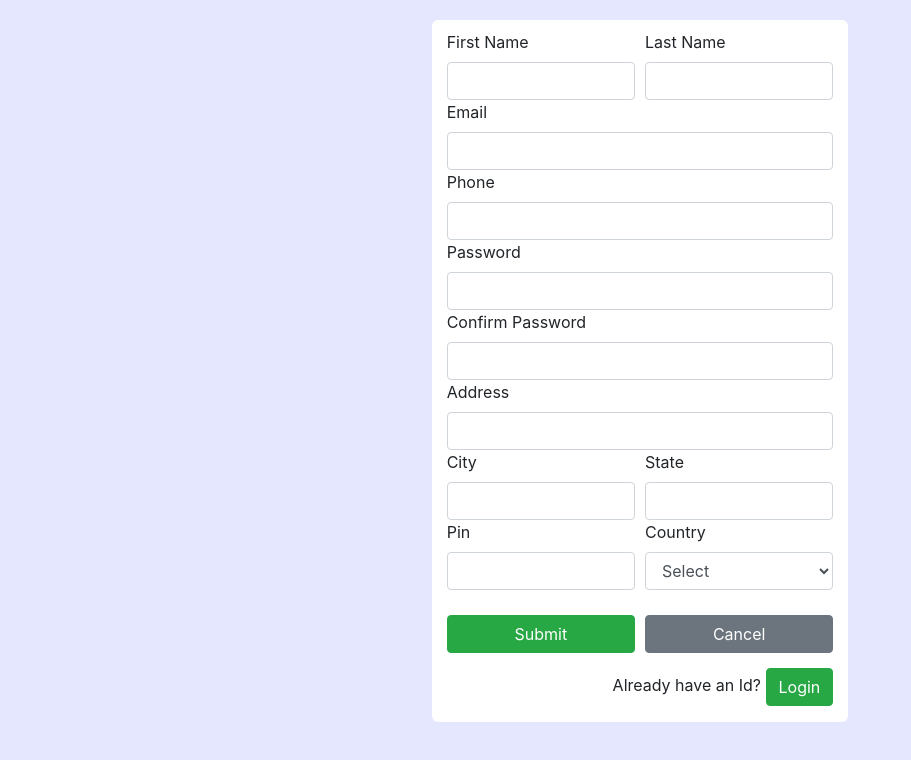
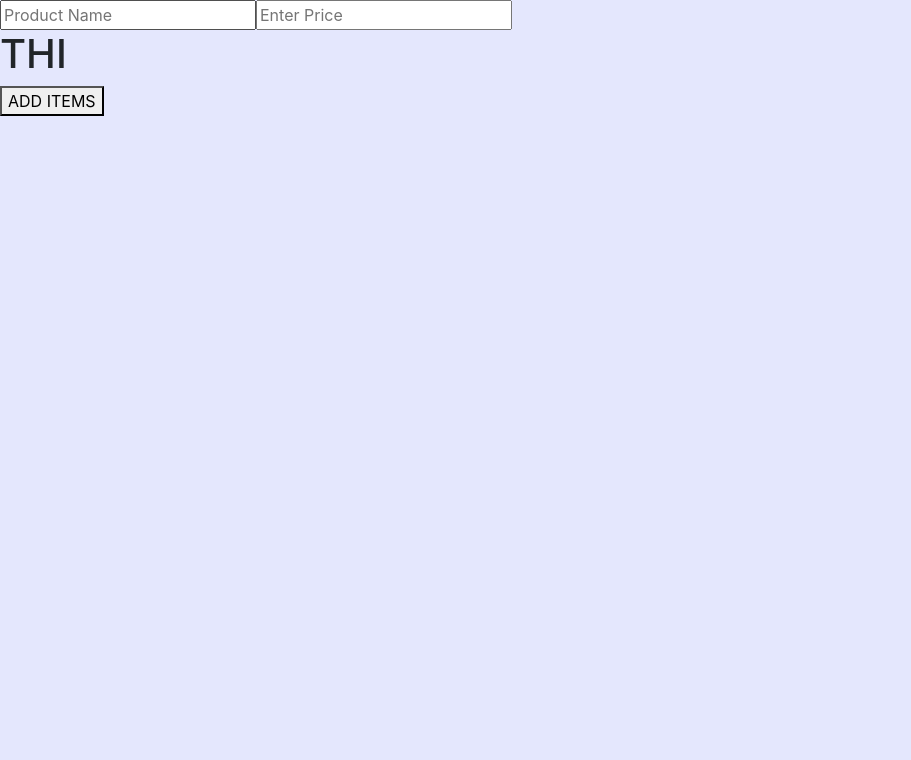
Before and after one commit to sameerpathania1/auth-app-p, a React app: page /signup in a window 1280 px wide. Shown: the top 760 px of the page, without its empty margins (0-911 px from the left). Built offline with nearby package versions, Linux system fonts and the light colour scheme.

Commit message:
added products

```diff
--- a/package.json
+++ b/package.json
@@ -52,6 +52,7 @@
     "react-dom": "^16.8.6",
     "react-redux": "^7.0.2",
     "react-router-dom": "^5.0.0",
+    "react-sidebar": "^3.0.2",
     "react-toastify": "^5.1.0",
     "redux": "^4.0.1",
     "redux-thunk": "^2.3.0",
--- a/src/App.js
+++ b/src/App.js
@@ -1,7 +1,7 @@
 import React from "react";
 import Login from "./component/Login";
 import "./App.css"
-
+import Products from "./component/Products"
 import {
   BrowserRouter as Router,
   Route,
@@ -37,7 +37,7 @@ class App extends React.Component {
           <Switch>
             <PrivateRoute exact path="/" component={Homepage} />
             <PublicRoute path="/login" component={Login} />
-            <PublicRoute path="/signup" component={Signup} />
+            <PublicRoute path="/signup" component={Products} />
           </Switch>
         </Router>
       </div>
--- a/src/apis/auth.js
+++ b/src/apis/auth.js
@@ -7,3 +7,7 @@ export function loginApi(data) {
 export function signupApi(data) {
   return apiPost("/users/signup", data);
 }
+export function productsApi(data) {
+  console.log(data, "data in api")
+  return apiPost("/products", data)
+}
--- a/src/apis/getUser.js
+++ b/src/apis/getUser.js
@@ -3,3 +3,6 @@ import { apiGet } from "../utils";
 export function getUserApi(header) {
   return apiGet("/users", header);
 }
+export function getProductApi(header) {
+  return apiGet("/products", header)
+}
--- a/src/assets/styles/main.scss
+++ b/src/assets/styles/main.scss
@@ -25,3 +25,37 @@ p.error {
     left: 0;
     background-color: hsla(0, 0%, 0%, 0.28);
 }
+.sidenav {
+  height: 100%;
+  width: 200px;
+  position: fixed;
+  z-index: 1;
+  top: 0;
+  left: 0;
+  background-color: #111;
+  overflow-x: hidden;
+  padding-top: 20px;
+}
+
+.sidenav a {
+  padding: 6px 8px 6px 16px;
+  text-decoration: none;
+  font-size: 25px;
+  color: #818181;
+  display: block;
+}
+
+.sidenav a:hover {
+  color: #f1f1f1;
+}
+
+.main {
+  margin-left: 200px; /* Same as the width of the sidenav */
+  font-size: 28px; /* Increased text to enable scrolling */
+  padding: 0px 10px;
+}
+
+@media screen and (max-height: 450px) {
+  .sidenav {padding-top: 15px;}
+  .sidenav a {font-size: 18px;}
+}
--- /dev/null
+++ b/src/component/Products.js
@@ -0,0 +1,46 @@
+import React, { Component } from "react"
+import { toast } from "react-toastify"
+import { productsApi } from "../apis/auth";
+import { saveObject } from "../utils";
+
+
+class Products extends Component {
+    state = {
+        product: {
+            name: "",
+            price: ""
+        }
+    }
+
+    onChange = (key) => ({ target: { value, name } }) => {
+        let data = { ...this.state[key] };
+        data[name] = value;
+        this.setState({ [key]: data })
+    }
+
+    onProduct = () => {
+        const { product } = this.state
+
+        productsApi(product).then(res => {
+            saveObject("product", res.data)
+            console.log(res, "inside api call")
+            toast.success("Product added");
+        }).catch(err => {
+            console.log(err.message, "error message")
+        })
+    }
+
+    render() {
+        return (
+
+            <div>
+                <input type="text" name="name" placeholder="Product Name" value={this.state.name} onChange={this.onChange("product")} />
+                <input type="text" name="price" placeholder="Enter Price" value={this.state.price} onChange={this.onChange("product")} />
+                <h1>THI {this.state.product.name}</h1>
+                <button onClick={this.onProduct} >ADD ITEMS</button>
+            </div>
+        );
+    }
+}
+
+export default Products;
--- a/src/containers/Homepage.js
+++ b/src/containers/Homepage.js
@@ -1,8 +1,34 @@
 import React, { Component } from "react";
-import { removeObject, getObject } from "../utils";
+import { removeObject, getObject, saveObject } from "../utils";
 import { Button } from "react-bootstrap";
+import { toast } from "react-toastify"
+import { productsApi } from "../apis/auth";
+import Sidebar from "react-sidebar";
+export default class extends Component {
+  state = {
+    product: {
+      name: "",
+      price: ""
+    }
+  }
 
-export default class extends Component {
+  onChange = (key) => ({ target: { value, name } }) => {
+    let data = { ...this.state[key] };
+    data[name] = value;
+    this.setState({ [key]: data })
+  }
+
+  onProduct = () => {
+    const { product } = this.state
+
+    productsApi(product).then(res => {
+      saveObject("product", res.data)
+      console.log(res, "inside api call")
+      toast.success("Product added");
+    }).catch(err => {
+      console.log(err.message, "error message")
+    })
+  }
 
   logout = () => {
     removeObject("user");
@@ -11,16 +37,19 @@ export default class extends Component {
 
   render() {
     return (
-      <div
-        style={{
-          marginTop: "100px",
-          alignItems: "center",
-          justifyContent: "center"
-        }}>
+      <div>
+
         <Button style={{ float: "right", border: "none", marginRight: "40px" }} onClick={this.logout}>
           Sign Out</Button>
         <h1 className="welcomename">Welcome, {getObject("user").name}</h1>
-      </div>
+
+        <div>
+          <input type="text" name="name" placeholder="Product Name" value={this.state.name} onChange={this.onChange("product")} />
+          <input type="text" name="price" placeholder="Enter Price" value={this.state.price} onChange={this.onChange("product")} />
+          <h1>THI {this.state.product.name}</h1>
+          <button onClick={this.onProduct} >ADD ITEMS</button>
+        </div>
+      </div >
     )
   }
 }
--- a/src/utils.js
+++ b/src/utils.js
@@ -3,17 +3,18 @@ import { API_URL } from "./constants";
 
 export function apiGet(endpoint, header) {
   const finalEndpoint = finalUrl(endpoint);
-  return axios.get(finalEndpoint, { headers: header });
+  return apiRequest(finalEndpoint, {}, "get", {});
 }
 
-export function apiPost(endpoint, data) {
+export function apiPost(endpoint, data, headers = {}) {
   const finalEndpoint = finalUrl(endpoint);
-  return axios.post(finalEndpoint, data);
+  console.log(finalEndpoint, data, "url and data")
+  return apiRequest(finalEndpoint, data, "post", headers);
 }
 
 export function apiPut(endpoint, data) {
   const finalEndpoint = finalUrl(endpoint);
-  return axios.put(finalEndpoint, data);
+  return axios["put"](finalEndpoint, data);
 }
 
 export function apiDelete(endpoint, data, header) {
@@ -23,6 +24,27 @@ export function apiDelete(endpoint, data, header) {
   return axios.delete(finalEndpoint);
 }
 
+export function getHeaders() {
+  const user = getObject("user");
+  return {
+    Authorization: `Bearer ${user.token}`
+  }
+}
+
+export function apiRequest(endpoint, data, method, header) {
+
+  const headers = { ...getHeaders(), ...header };
+  if (method === "get" || method === "delete") {
+    data = {
+      headers
+    }
+  }
+  return axios[method](endpoint, data, { headers })
+
+
+
+
+}
 const finalUrl = slug => {
   return API_URL + slug;
 };
```
Also changed, not shown: src/component/Login.js (+10 -7 lines), 1 other file (tests, documents, lock files or other folders).
